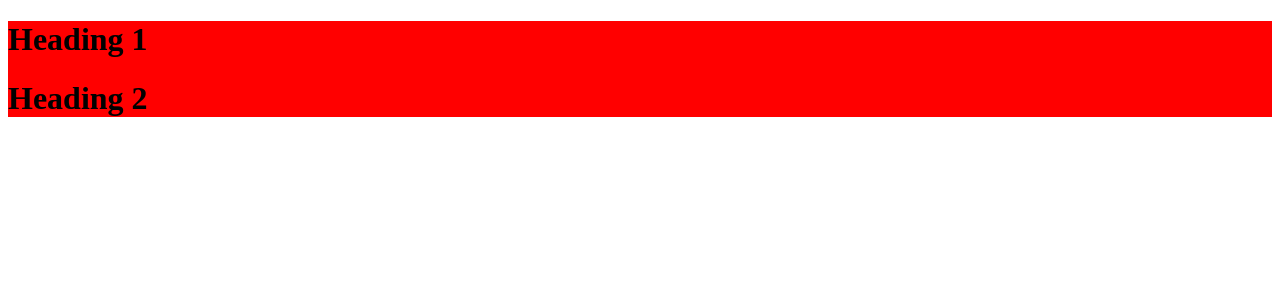
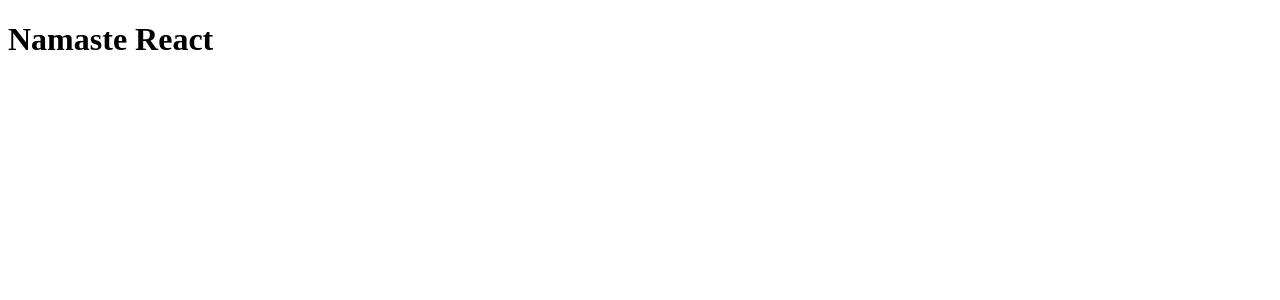
Before and after one commit to rakesh-s-pawar/Hello-React, a React (Vite) app: page / in a window 1280 px wide. Shown: the top 300 px of the page. Built offline with nearby package versions, Linux system fonts and the light colour scheme.

Commit message:
Update App.js

```diff
--- a/App.js
+++ b/App.js
@@ -7,28 +7,12 @@ const heading = React.createElement(
     id: "title",
     key: "h1",
   },
-  "Heading 1"
+  "Namaste React"
 );
 
-const heading2 = React.createElement(
-  "h1",
-  {
-    id: "title",
-    key: "h2",
-  },
-  "Heading 2"
-);
-
-const container = React.createElement(
-  "div",
-  {
-    id: "container",
-  },
-  [heading, heading2]
-);
-console.log(heading);
+const heading2 = (<h1 id="title" key="h1">Namaste React</h1>);
 
 const root = ReactDOM.createRoot(document.getElementById("root"));
 
 // Passing a react element inside the root
-root.render(container);
+root.render(heading);
```
